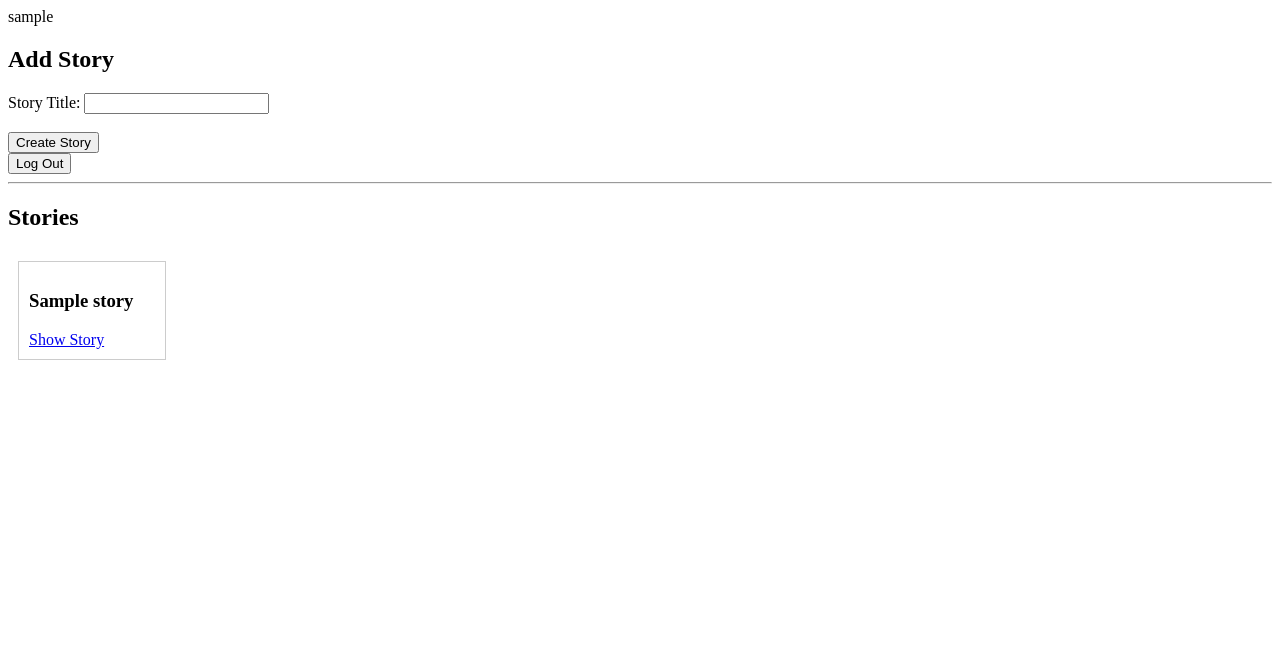
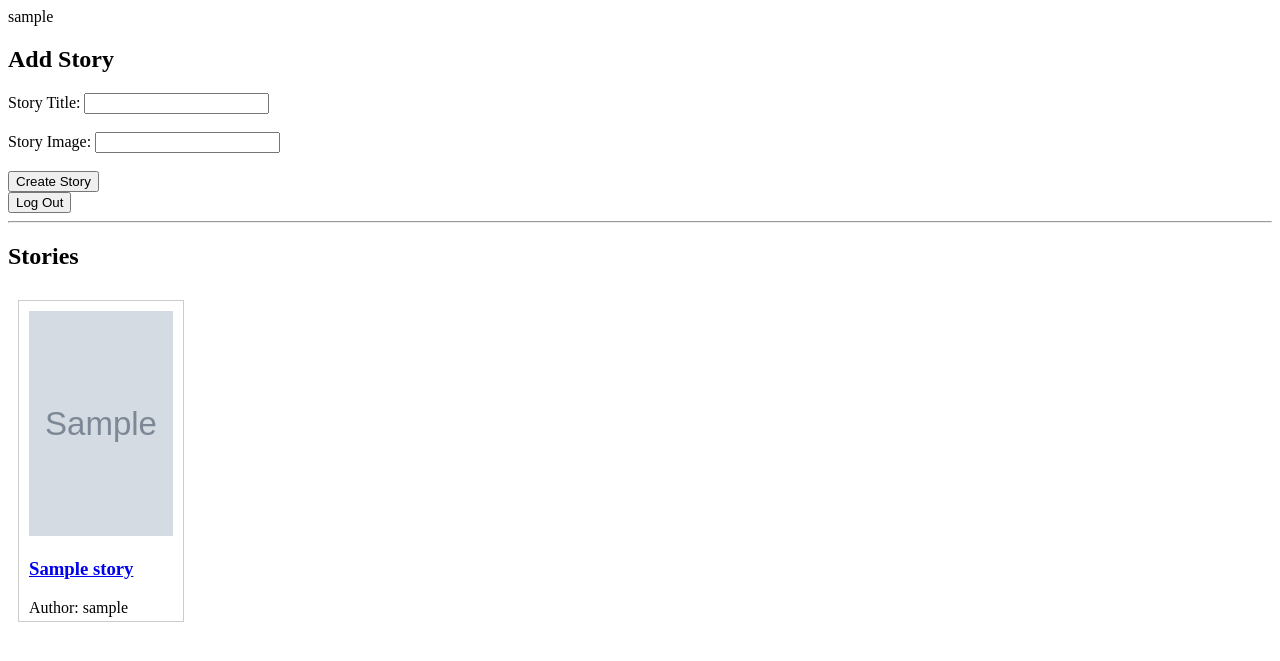
Before and after one commit to kekikcilerakin/ACM368-CollaborativeStory, a PHP site: page / in a window 1280 px wide. Shown: the top 661 px of the page. Run offline with PHP 8.4, Linux system fonts and the light colour scheme; the visitor is signed in with stand-in values (Sample User, id 1); tables that the repository leaves empty or names only in its code hold one stand-in row (values such as "Sample post"); grey boxes marked "Sample" are stand-in pictures.

Commit message:
added author name

```diff
--- a/index.php
+++ b/index.php
@@ -9,10 +9,15 @@
         }
 
         .story {
-            flex-basis: 10%;
             margin: 10px;
             padding: 10px;
             border: 1px solid #ccc;
+            height: 300px;
+        }
+
+        .storyImage {
+            width: 144px;
+            height: 225px;
         }
     </style>
 </head>
@@ -38,6 +43,8 @@
         <form method="post" action="insertstory.php">
             <label for="title">Story Title:</label>
             <input type="text" name="story_title" required><br><br>
+            <label for="title">Story Image:</label>
+            <input type="text" name="story_image" required><br><br>
             <input type="submit" value="Create Story">
 
         </form>
@@ -54,14 +61,26 @@
     echo '<h2>Stories</h2>';
     echo '<div class="story-container">';
 
-    $storiesQuery = "SELECT title, id FROM stories";
+    $storiesQuery = "SELECT title, id, imageURL, userId FROM stories";
     $result = $conn->query($storiesQuery);
 
     if ($result->num_rows > 0) {
         foreach ($result as $story) {
-            echo '<div class="story">';
-            echo "<h3>{$story['title']}</h3>";
-            echo "<a href='showstory.php?id={$story['id']}'>Show Story</a>";
+            echo "<div class='story'>";
+            echo "<a href='showstory.php?id={$story['id']}'><img class='storyImage' src='{$story['imageURL']}'> </a>";
+            echo "<br>";
+            echo "<a href='showstory.php?id={$story['id']}'><h3>{$story['title']}</h3></a>";
+
+            $username = "SELECT username, id FROM users";
+            $result = $conn->query($username);
+
+            foreach ($result as $username) {
+                if ($username['id'] === $story['userId']) {
+                    echo "Author: " . $username['username'];
+
+                }
+            }
+
             echo '</div>';
         }
     }
```
Also changed, not shown: insertstory.php (+2 -5 lines), showstory.php (line endings or trailing spaces).
